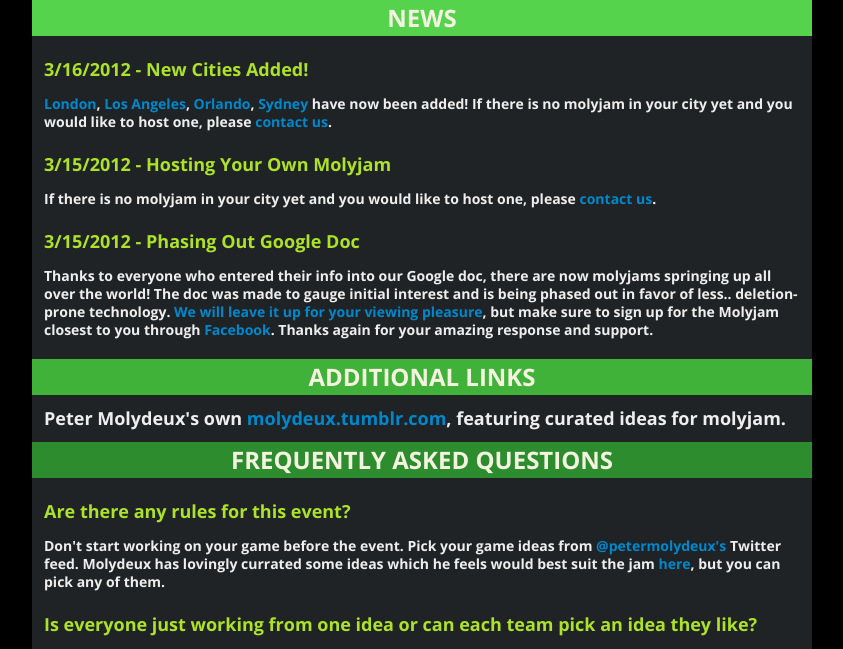
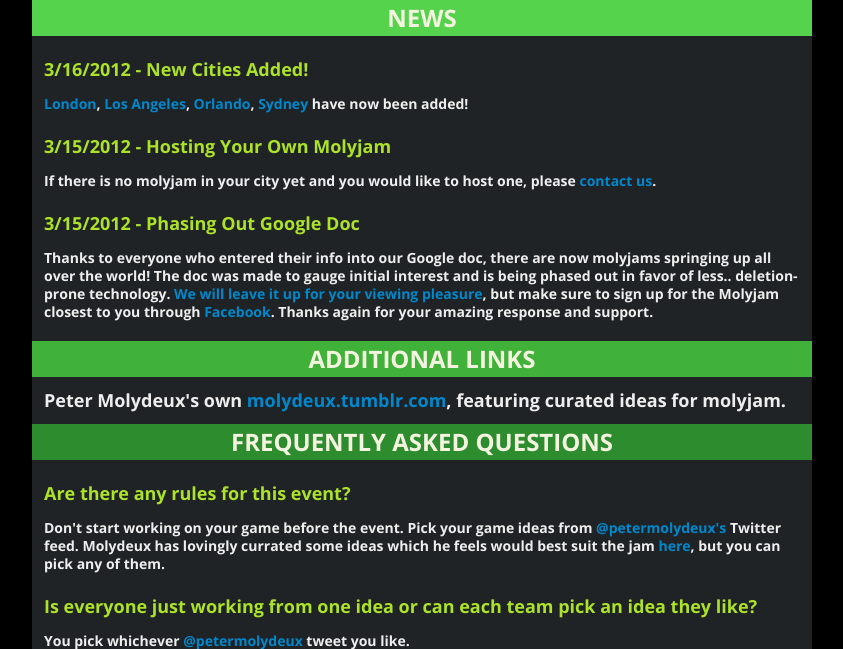
Before and after one commit to tabacco/molydeux, a PHP site: page /news.php in a window 1280 px wide. Shown: the top 649 px of the page, without its empty margins (218-1061 px from the left). Run offline with PHP 8.4, Linux system fonts and the light colour scheme.

Commit message:
Removing duped info

```diff
--- a/news.php
+++ b/news.php
@@ -19,7 +19,7 @@
       </div>
       <div class="span10 offset1">
         <div style="width: auto; height: auto; padding-top:12px; padding-left: 12px; padding-right: 12px; background-color:#1F2325;">
-          <h4><a href="https://www.facebook.com/events/273233436088258/">London</a>, <a href="https://www.facebook.com/events/321794224546563/">Los Angeles</a>, <a href="https://www.facebook.com/events/305335546201015/">Orlando</a>, <a href="https://www.facebook.com/events/340440959339334/">Sydney</a> have now been added!  If there is no molyjam in your city yet and you would like to host one, please <a href="mailto: molyjamsf@gmail.com">contact us</a>.</h4>
+          <h4><a href="https://www.facebook.com/events/273233436088258/">London</a>, <a href="https://www.facebook.com/events/321794224546563/">Los Angeles</a>, <a href="https://www.facebook.com/events/305335546201015/">Orlando</a>, <a href="https://www.facebook.com/events/340440959339334/">Sydney</a> have now been added!</h4>
         </div>
       </div>
       <div class="span10 offset1">
```
